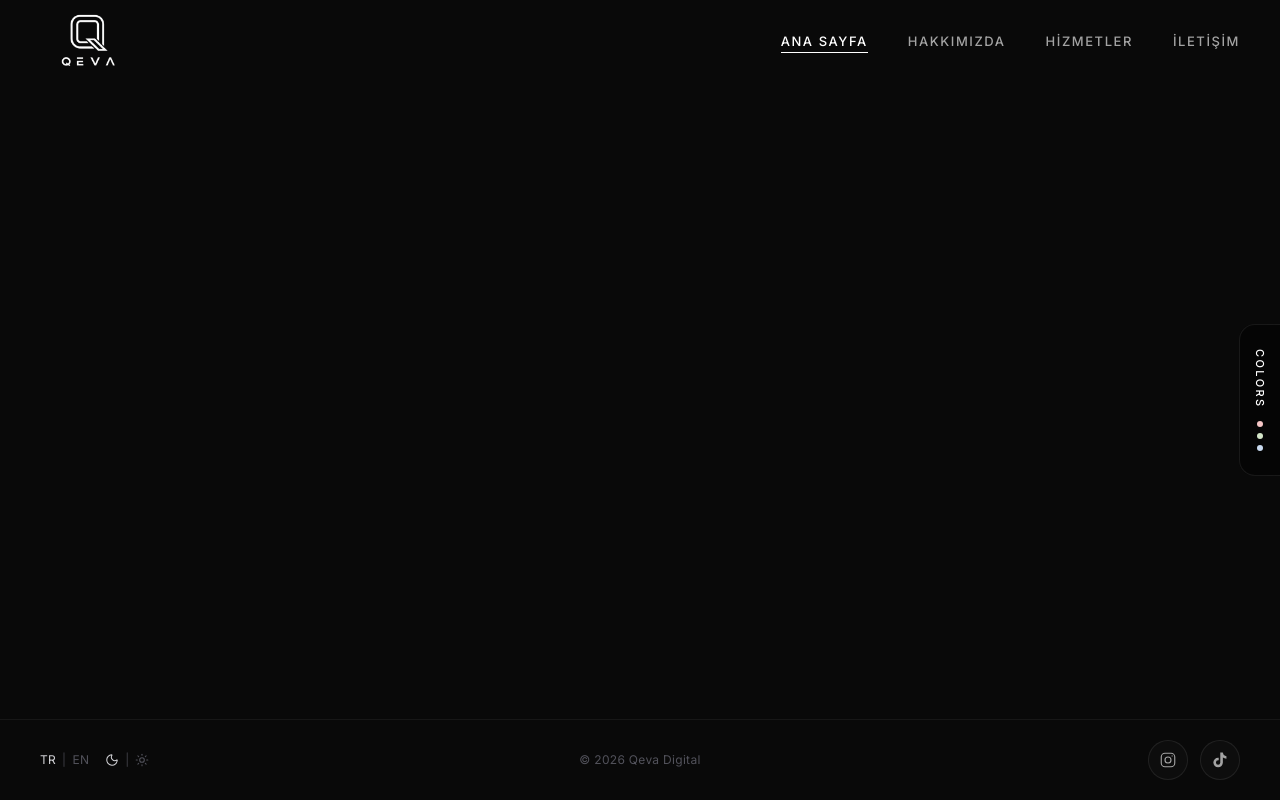
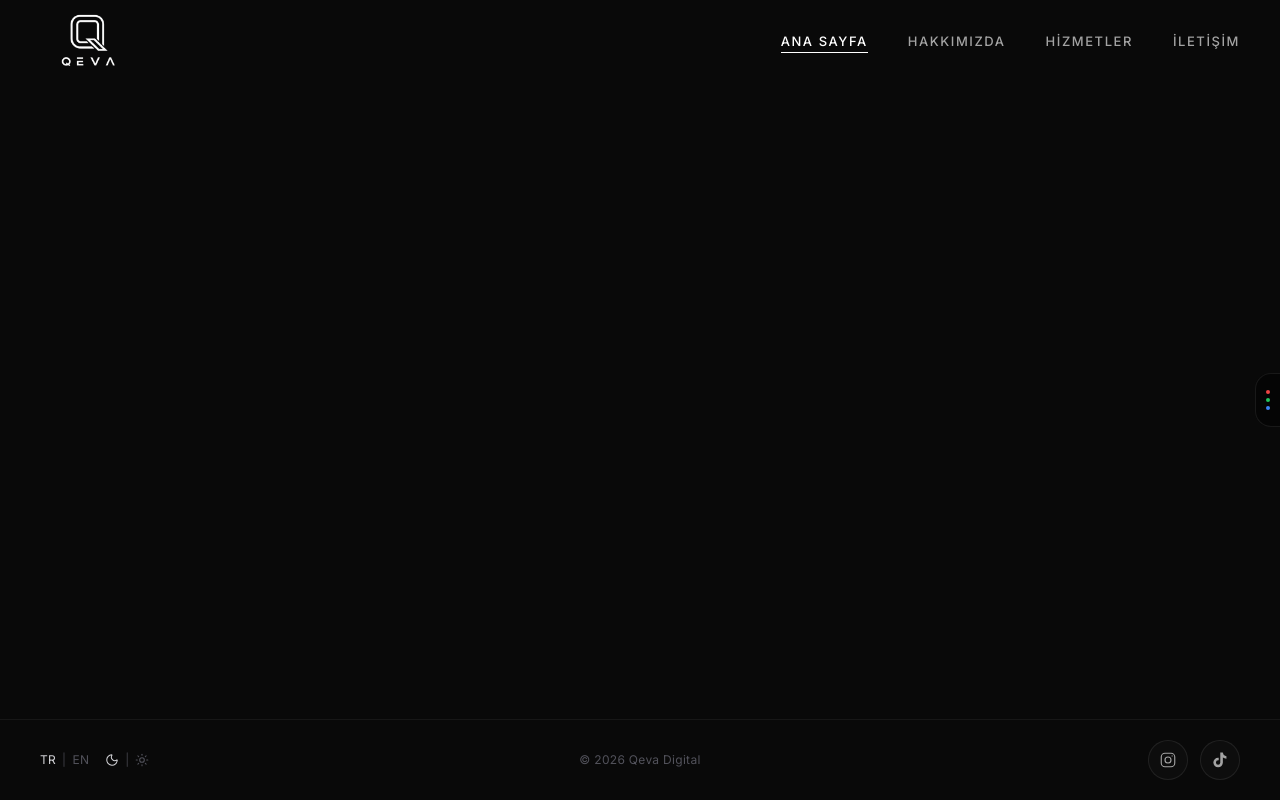
Before and after one commit to tegemenozyurek/business-samples, a Next.js app: page / in a window 1280 px wide. Built offline with nearby package versions, Linux system fonts and the light colour scheme.

Commit message:
Update FloatingColorsButton styles and simplify color indicators
- Adjusted button padding and gap for improved layout.
- Replaced text label with simplified color indicators for a cleaner design.

```diff
--- a/src/components/FloatingColorsButton.tsx
+++ b/src/components/FloatingColorsButton.tsx
@@ -4,22 +4,13 @@ export function FloatingColorsButton() {
   return (
     <div className="pointer-events-none fixed inset-y-0 right-0 z-40 flex items-center">
       <div
-        className="floating-colors-btn pointer-events-auto flex flex-col items-center gap-3 rounded-l-2xl border border-r-0 border-white/8 bg-[rgba(0,0,0,0.35)] px-3 py-6 backdrop-blur-md"
+        className="floating-colors-btn pointer-events-auto flex flex-col items-center gap-1 rounded-l-2xl border border-r-0 border-white/8 bg-[rgba(0,0,0,0.35)] px-2.5 py-4 backdrop-blur-md"
         aria-label="Colors"
         role="img"
       >
-        <span
-          className="text-[11px] font-medium tracking-[0.22em] text-heading uppercase"
-          style={{ writingMode: "vertical-rl" }}
-        >
-          Colors
-        </span>
-
-        <span className="flex flex-col gap-1.5" aria-hidden="true">
-          <span className="h-1.5 w-1.5 rounded-full bg-[#f5c6c6]" />
-          <span className="h-1.5 w-1.5 rounded-full bg-[#d4e5c8]" />
-          <span className="h-1.5 w-1.5 rounded-full bg-[#c9daf0]" />
-        </span>
+        <span className="h-1 w-1 rounded-full bg-[#ef4444]" />
+        <span className="h-1 w-1 rounded-full bg-[#22c55e]" />
+        <span className="h-1 w-1 rounded-full bg-[#3b82f6]" />
       </div>
     </div>
   );
```
